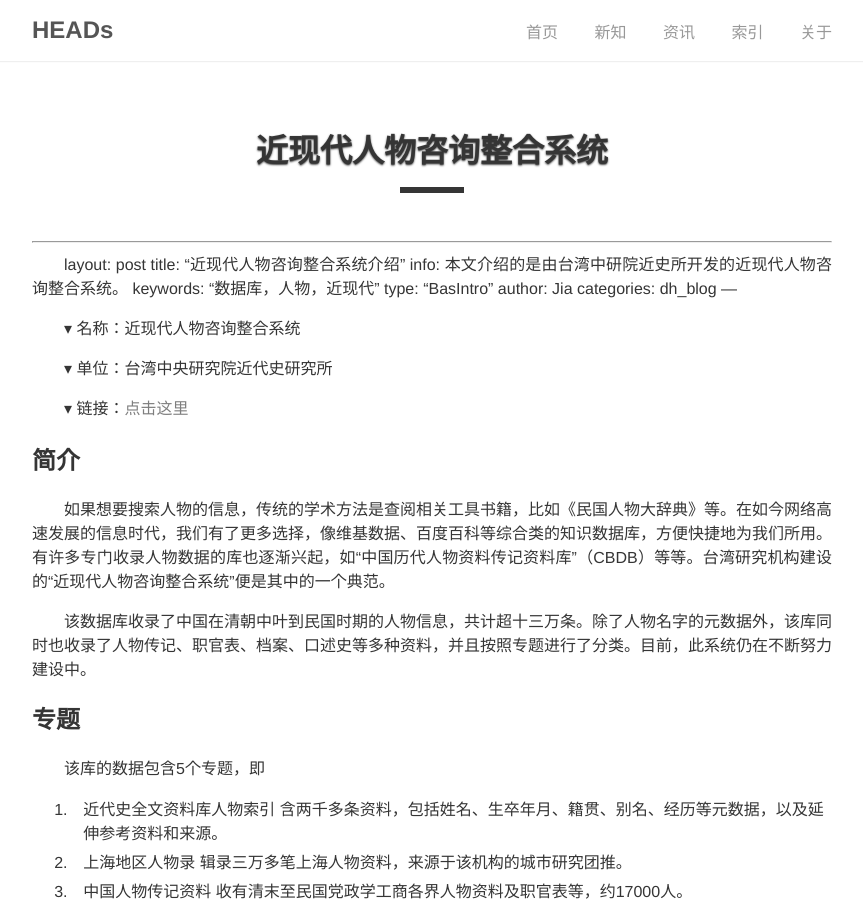
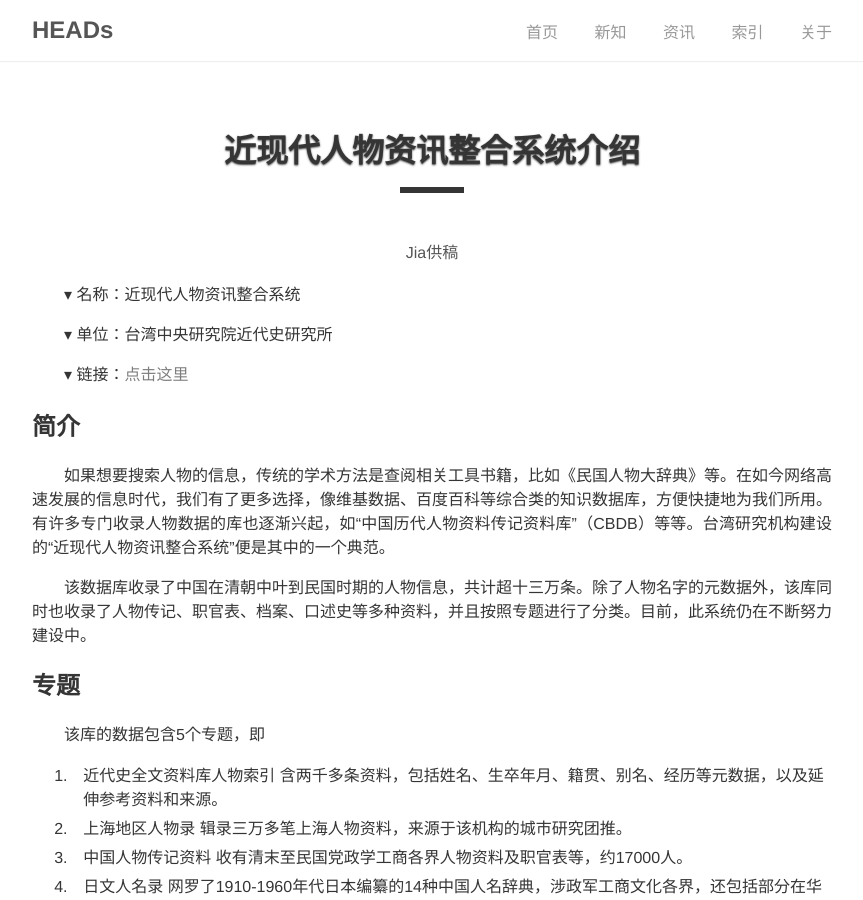
Before and after one commit to DHHD2022/DHHD2022.GitHub.io, a Jekyll site: the page built from dh_blog/_posts/2022-06-16-近现代人物咨询整合系统.md, in a window 1280 px wide and 900 px high. Shown: the whole window, without its empty margins (208-1071 px from the left). Built offline with Jekyll 4.4.1, drawn with Linux system fonts in a browser that asks for light colours; our own code applies the rules of GitHub Pages for plain Markdown files; some of the changed text lies outside the part shown.

Commit message:
Update 2022-06-16-近现代人物咨询整合系统.md

```diff
--- a/dh_blog/_posts/2022-06-16-近现代人物咨询整合系统.md
+++ b/dh_blog/_posts/2022-06-16-近现代人物咨询整合系统.md
@@ -1,16 +1,14 @@
-
-
 ---
 layout: post
-title:  "近现代人物咨询整合系统介绍"
-info: 本文介绍的是由台湾中研院近史所开发的近现代人物咨询整合系统。
+title:  "近现代人物资讯整合系统介绍"
+info: 本文介绍的是由台湾中研院近史所开发的近现代人物资讯整合系统。
 keywords: "数据库，人物，近现代"
 type: "BasIntro"
 author: Jia
 categories: dh_blog
 ---
 
-▾ 名称：近现代人物咨询整合系统
+▾ 名称：近现代人物资讯整合系统
 
 ▾ 单位：台湾中央研究院近代史研究所
 
@@ -18,7 +16,7 @@ categories: dh_blog
 
 ## 简介
 
-如果想要搜索人物的信息，传统的学术方法是查阅相关工具书籍，比如《民国人物大辞典》等。在如今网络高速发展的信息时代，我们有了更多选择，像维基数据、百度百科等综合类的知识数据库，方便快捷地为我们所用。有许多专门收录人物数据的库也逐渐兴起，如“中国历代人物资料传记资料库”（CBDB）等等。台湾研究机构建设的“近现代人物咨询整合系统”便是其中的一个典范。
+如果想要搜索人物的信息，传统的学术方法是查阅相关工具书籍，比如《民国人物大辞典》等。在如今网络高速发展的信息时代，我们有了更多选择，像维基数据、百度百科等综合类的知识数据库，方便快捷地为我们所用。有许多专门收录人物数据的库也逐渐兴起，如“中国历代人物资料传记资料库”（CBDB）等等。台湾研究机构建设的“近现代人物资讯整合系统”便是其中的一个典范。
 
 该数据库收录了中国在清朝中叶到民国时期的人物信息，共计超十三万条。除了人物名字的元数据外，该库同时也收录了人物传记、职官表、档案、口述史等多种资料，并且按照专题进行了分类。目前，此系统仍在不断努力建设中。
 
@@ -44,7 +42,7 @@ categories: dh_blog
 
 ![image](https://raw.githubusercontent.com/DHHD2022/DHHD2022.GitHub.io/main/pics/2022-06-16/xnn.png)
 
-为了快速了解这位作者的真实身份，我们可以尝试直接在“近现代人物咨询整合系统”中搜索“萍雲女士”，如下图。
+为了快速了解这位作者的真实身份，我们可以尝试直接在“近现代人物资讯整合系统”中搜索“萍雲女士”，如下图。
 
 ![image](https://raw.githubusercontent.com/DHHD2022/DHHD2022.GitHub.io/main/pics/2022-06-16/sousuopy.png)
 
@@ -66,11 +64,11 @@ categories: dh_blog
 
 ![image](https://raw.githubusercontent.com/DHHD2022/DHHD2022.GitHub.io/main/pics/2022-06-16/grzz.png)
 
-在其他栏目，如“个人著作”中（如图），我们可以看到更多收藏在该机构“近代婦女期刊資料庫”中的周作人所撰写的文章资料。这样的交互操作使得我们能在多数据库中来回穿梭，我们便得以快速地进一步了解一个人物的详细信息和更多作品。
+在其他栏目，如“个人著作”中（如图），我们可以看到更多收藏在该机构“近代妇女期刊资料库”中的周作人所撰写的文章资料。这样的交互操作使得我们能在多数据库中来回穿梭，我们便得以快速地进一步了解一个人物的详细信息和更多作品。
 
 ## 评价
 
-作为一个专门为“人物”所设置的数据资讯系统，“近现代人物咨询整合系统介绍”是非常成功的。该系统能为师生朋友和研究人员提供最快捷便利的导航定位和交叉索引。
+作为一个专门为“人物”所设置的数据资讯系统，“近现代人物资讯整合系统介绍”是非常成功的。该系统能为师生朋友和研究人员提供最快捷便利的导航定位和交叉索引。
 
 该系统的一大特点在于，它将台湾中央研究院近代史研究所的多个数字项目的数据进行了整合，使得数据的利用效率大大提高，是极好的数据互用的案例。
 
```
